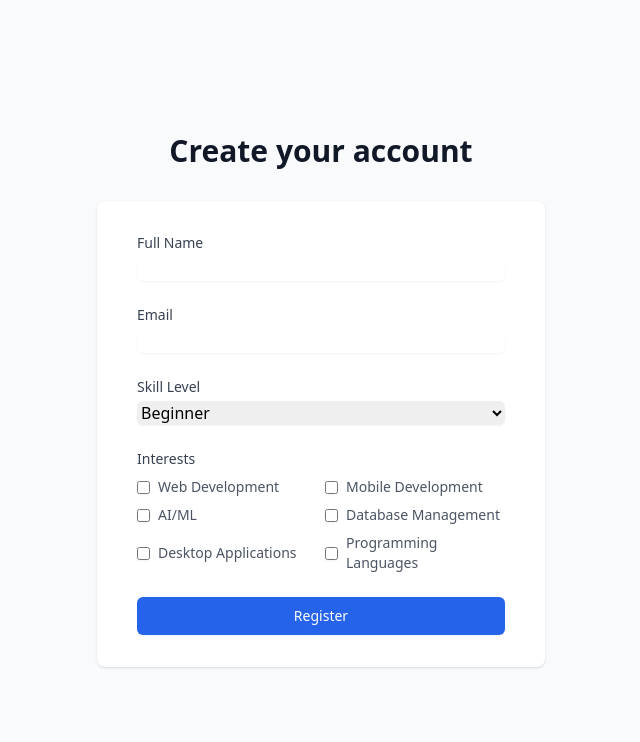
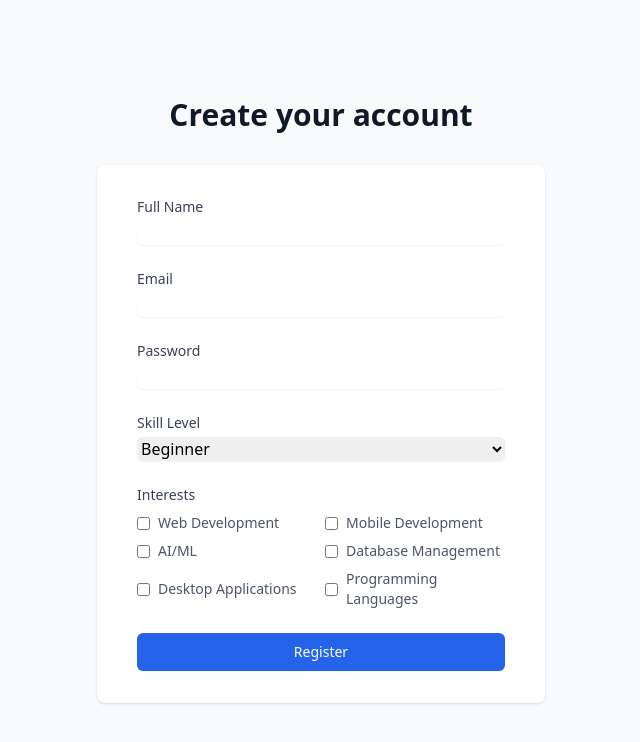
Before and after one commit to samuelderrickgyoga/AIEP, a React (Create React App) app in the folder e-learning-platform/: page /register in a window 1280 px wide. Shown: the top 742 px of the page, without its empty margins (319-959 px from the left). Built offline with nearby package versions, Linux system fonts and the light colour scheme.

Commit message:
password model

```diff
--- a/e-learning-platform/src/components/RegistrationForm.js
+++ b/e-learning-platform/src/components/RegistrationForm.js
@@ -55,7 +55,7 @@
                 type="text"
                 required
                 className="mt-1 block w-full rounded-md border-gray-300 shadow-sm focus:border-blue-500 focus:ring-blue-500"
-                onChange={(e) => setFormData({...formData, fullName: e.target.value})}
+                onChange={(e) => setFormData({ ...formData, fullName: e.target.value })}
               />
             </div>
 
@@ -68,10 +68,21 @@
                 type="email"
                 required
                 className="mt-1 block w-full rounded-md border-gray-300 shadow-sm focus:border-blue-500 focus:ring-blue-500"
-                onChange={(e) => setFormData({...formData, email: e.target.value})}
+                onChange={(e) => setFormData({ ...formData, email: e.target.value })}
               />
             </div>
-
+            {/* Password Input */}
+            <div>
+              <label className="block text-sm font-medium text-gray-700">
+                Password
+              </label>
+              <input
+                type="password"
+                required
+                className="mt-1 block w-full rounded-md border-gray-300 shadow-sm focus:border-blue-500 focus:ring-blue-500"
+                onChange={(e) => setFormData({ ...formData, password: e.target.value })}
+              />
+            </div>
             {/* Skill Level Selection */}
             <div>
               <label className="block text-sm font-medium text-gray-700">
@@ -79,7 +90,7 @@
               </label>
               <select
                 className="mt-1 block w-full rounded-md border-gray-300 shadow-sm focus:border-blue-500 focus:ring-blue-500"
-                onChange={(e) => setFormData({...formData, skillLevel: e.target.value})}
+                onChange={(e) => setFormData({ ...formData, skillLevel: e.target.value })}
               >
                 {skillLevels.map((level) => (
                   <option key={level} value={level}>
@@ -104,7 +115,7 @@
                         const newInterests = e.target.checked
                           ? [...formData.interests, interest]
                           : formData.interests.filter(i => i !== interest);
-                        setFormData({...formData, interests: newInterests});
+                        setFormData({ ...formData, interests: newInterests });
                       }}
                     />
                     <span className="ml-2 text-sm text-gray-600">{interest}</span>
```
